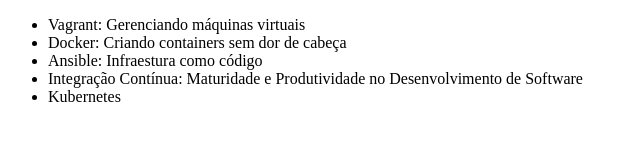
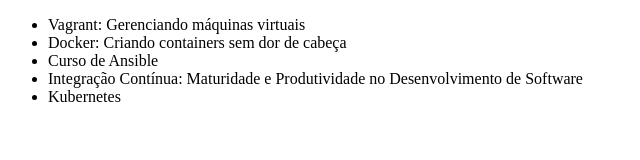
Before and after one commit to YuriBessa/alura-git, a plain HTML site: page index.html in a window 1280 px wide. Shown: the whole page, without its empty margins (0-640 px from the left). Drawn offline with Linux system fonts and the light colour scheme.

Commit message:
Revert "Modificando novamente o curso de Ansible para testar o revert"
This reverts commit f83bbf2594bac6de40f19b958119af2f3b7db66e.

```diff
--- a/index.html
+++ b/index.html
@@ -8,7 +8,7 @@
     <ul>
         <li>Vagrant: Gerenciando máquinas virtuais</li>
         <li>Docker: Criando containers sem dor de cabeça</li>
-        <li>Ansible: Infraestura como código</li>
+        <li>Curso de Ansible</li>
         <li>Integração Contínua: Maturidade e Produtividade no Desenvolvimento de Software</li>
         <li>Kubernetes</li>
     </ul>
```
